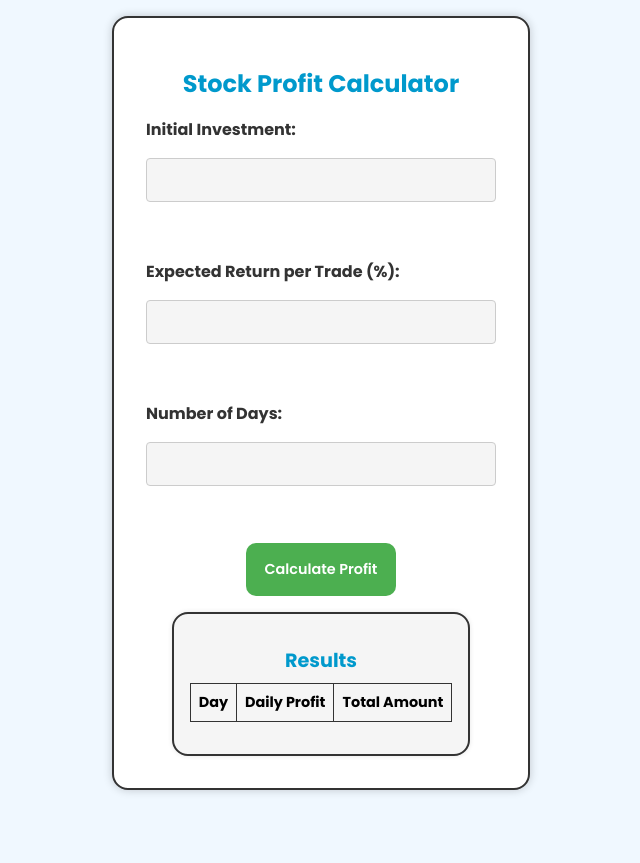
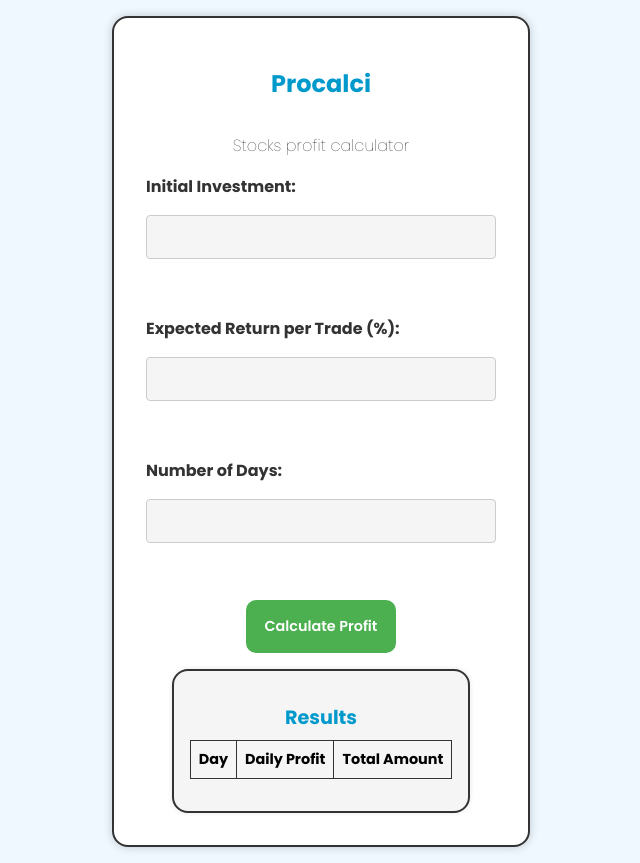
Before and after one commit to Itachi-Uchiha240/Procalci, a plain HTML site: page index.html in a window 1280 px wide. Shown: the whole page, without its empty margins (319-959 px from the left). Before the commit the page ends 806 px from the top, so only its background shows below. Drawn offline with Linux system fonts and the light colour scheme.

Commit message:
Update index.html

```diff
--- a/index.html
+++ b/index.html
@@ -11,7 +11,8 @@
 </head>
 <body>
     <div class="container">
-        <h1>Stock Profit Calculator</h1>
+        <h1>Procalci</h1>
+        <p>Stocks profit calculator</p>
         <form id="profit-form">
             <label for="investment">Initial Investment:</label>
             <input type="number" id="investment" name="investment" required>
```
